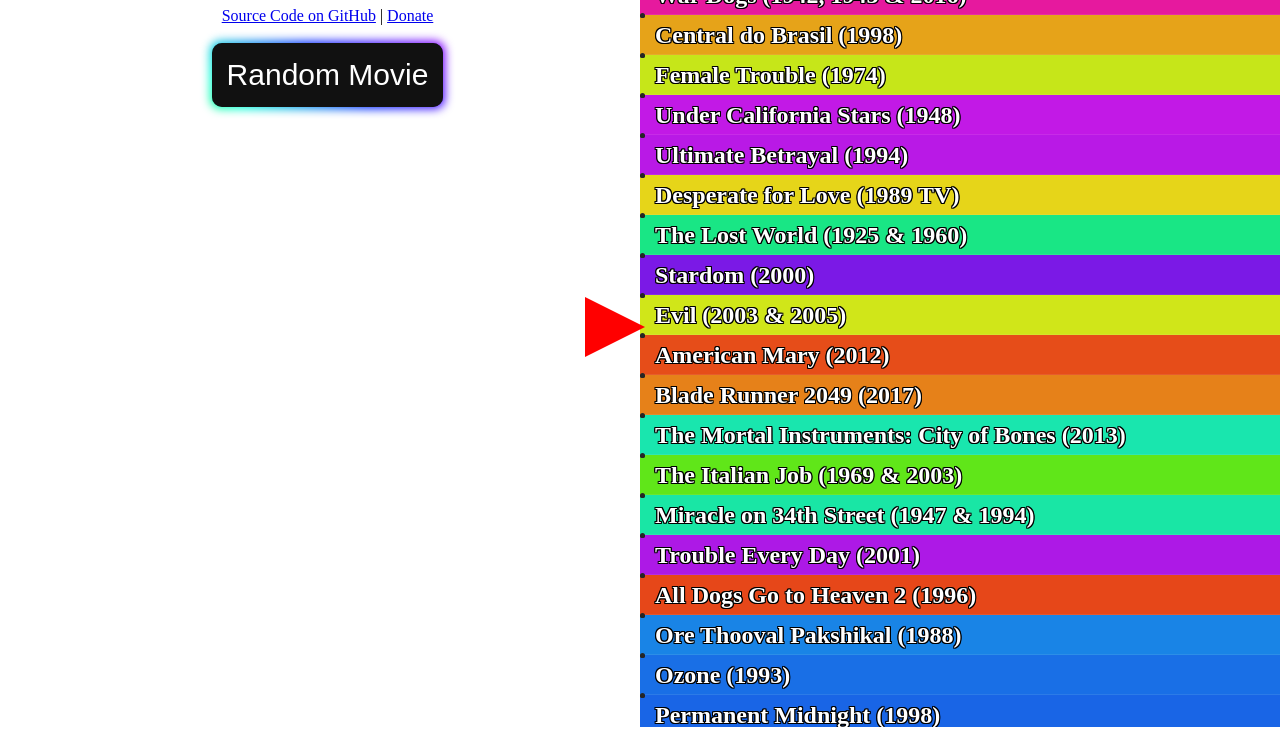
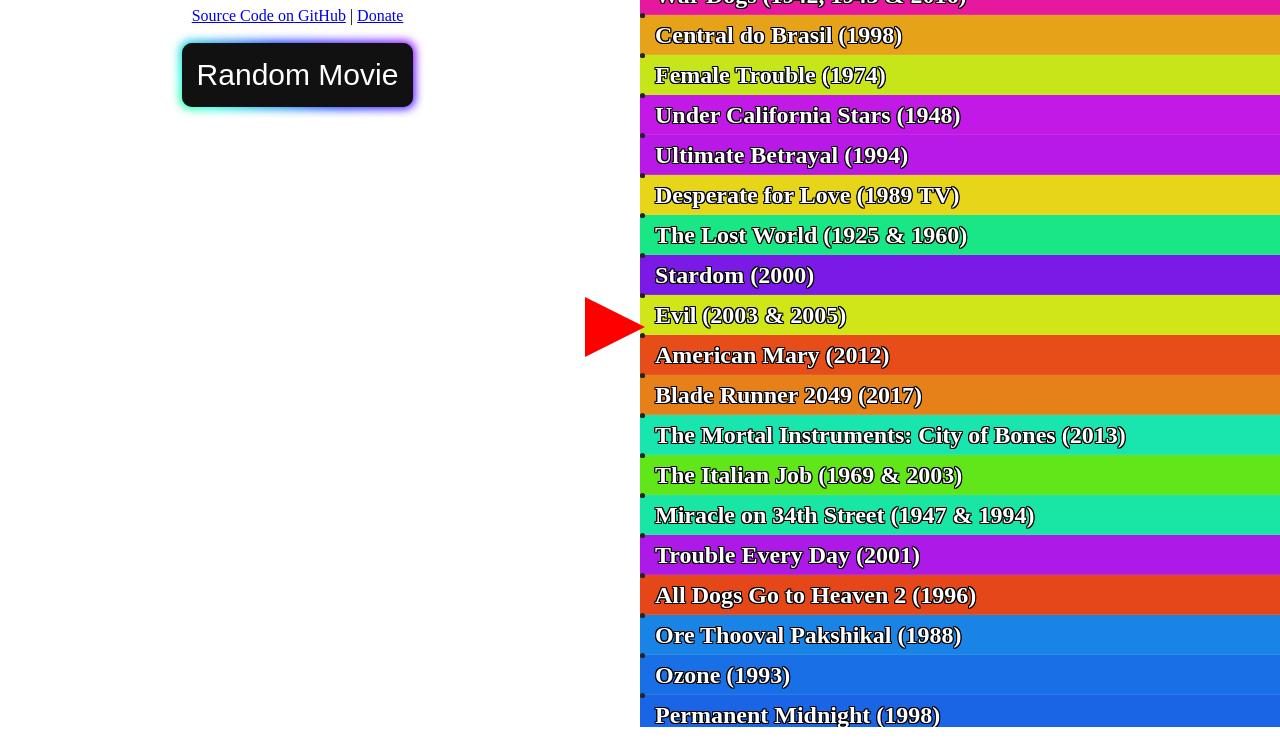
Before and after one commit to 1j01/true-random-movie, a plain HTML site: page index.html in a window 1280 px wide. Shown: the part 73-821 px from the top of the page. Drawn offline with Linux system fonts and the light colour scheme.

Commit message:
Fix ticker overlapping result text in large viewport layout

```diff
--- a/index.html
+++ b/index.html
@@ -30,7 +30,7 @@
 		#info {
 			text-align: center;
 			margin-left: 15px;
-			margin-right: 50%;
+			margin-right: calc(50% + 60px);
 			transition: margin-right ease-in-out 1s, transform ease-in-out 1s, opacity ease-in-out 1s;
 		}
 
```
